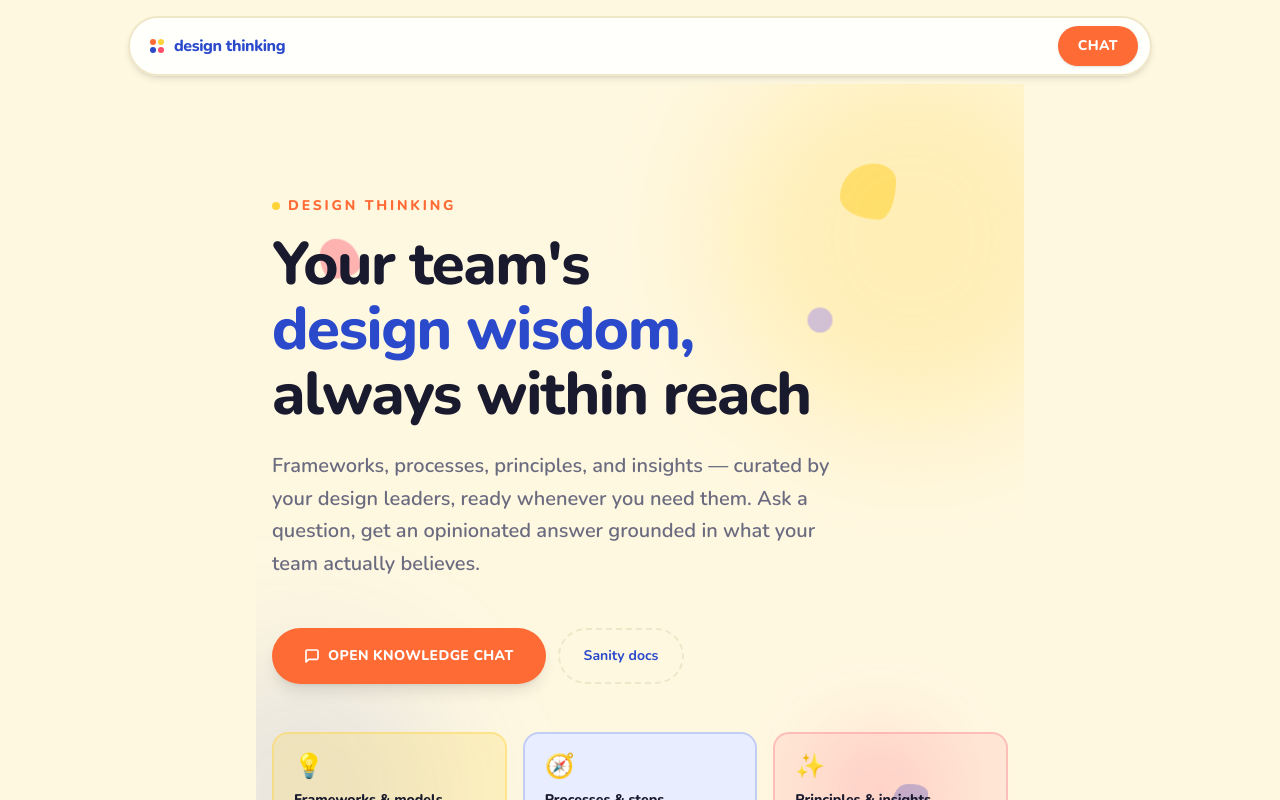
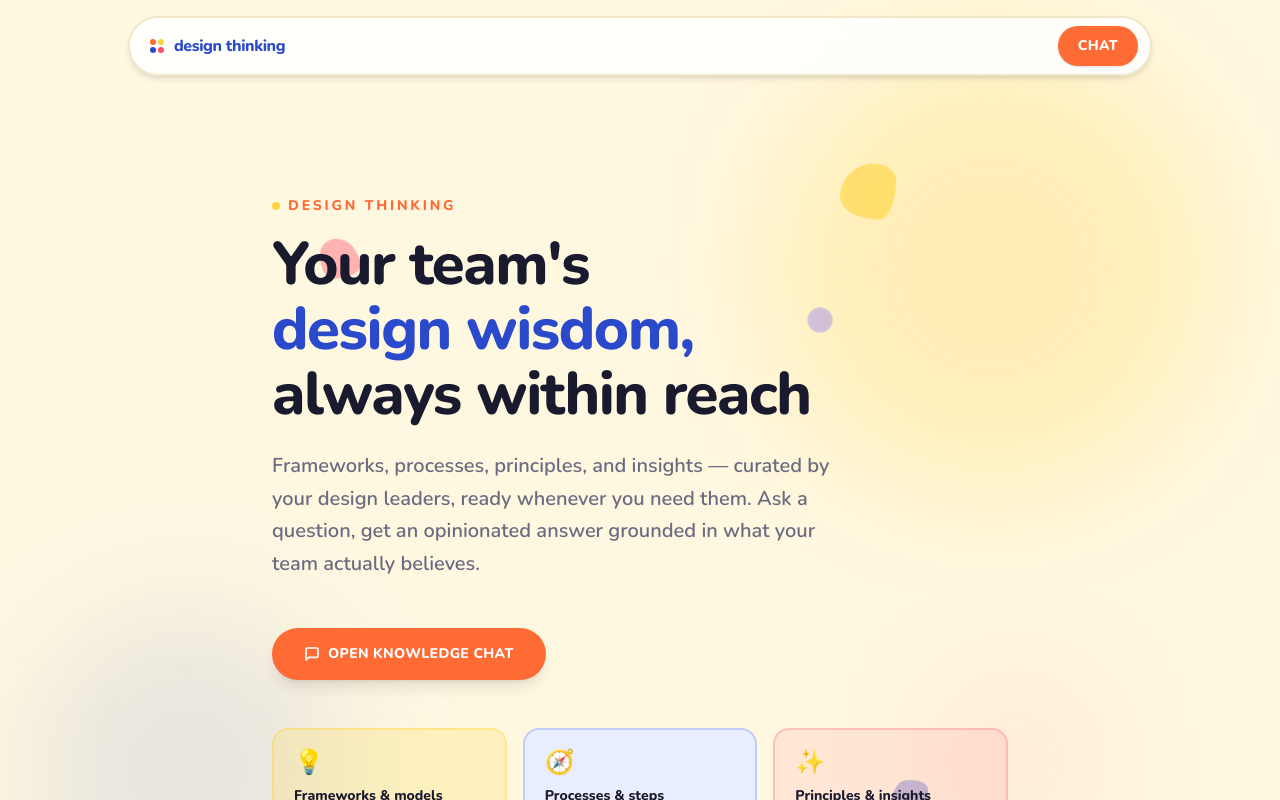
Before and after one commit to stuartwainstock/design-thinking, a Next.js app in the folder web/: page / in a window 1280 px wide. Shown: the top 800 px of the page. Built offline with nearby package versions, Linux system fonts and the light colour scheme.

Commit message:
style(web): full-bleed glow layers and overflow clipping
Wrap home/chat in sections with inset background blurs outside max-w.
Use overflow-x-clip to tame horizontal bleed. Move animated blobs on home
inside the content column; drop secondary Sanity docs CTA.

```diff
--- a/web/src/app/chat/page.tsx
+++ b/web/src/app/chat/page.tsx
@@ -9,17 +9,14 @@ export const metadata: Metadata = {
 export default function ChatPage() {
   const requiresAccessToken = Boolean(process.env.CHAT_ACCESS_TOKEN)
   return (
+    <section className="relative flex flex-1 flex-col overflow-x-clip">
+      {/* Full-bleed background glows */}
+      <div className="pointer-events-none absolute inset-0" aria-hidden>
+        <div className="bg-sunshine/20 absolute -top-8 right-[8%] size-64 rounded-full blur-3xl md:size-80" />
+        <div className="bg-brand/8 absolute bottom-20 left-[5%] size-48 rounded-full blur-3xl md:size-64" />
+      </div>
+
       <div className="relative mx-auto max-w-3xl flex-1 px-4 py-10 md:py-14">
-      {/* Decorative glows */}
-      <div
-        className="bg-sunshine/25 pointer-events-none absolute right-0 top-0 size-64 -translate-y-1/4 translate-x-1/4 rounded-full blur-3xl"
-        aria-hidden
-      />
-      <div
-        className="bg-brand/10 pointer-events-none absolute -left-12 bottom-24 size-40 rounded-full blur-3xl"
-        aria-hidden
-      />
-
         <header className="relative mb-8">
           <p className="text-cta flex items-center gap-2 text-xs font-extrabold uppercase tracking-[0.2em]">
             <span className="bg-sunshine inline-block size-1.5 rounded-full" aria-hidden />
@@ -35,5 +32,6 @@ export default function ChatPage() {
         </header>
         <ChatPanel requiresAccessToken={requiresAccessToken} />
       </div>
+    </section>
   )
 }
--- a/web/src/app/page.tsx
+++ b/web/src/app/page.tsx
@@ -1,17 +1,18 @@
 import Link from 'next/link'
 
-/* ── Decorative floating shapes ── */
-function FloatingShapes() {
+export default function Home() {
   return (
-    <div className="pointer-events-none absolute inset-0 overflow-hidden" aria-hidden>
-      {/* Large warm glow top-right */}
-      <div className="bg-sunshine/25 absolute -right-20 -top-10 size-72 rounded-full blur-3xl md:size-96" />
-      {/* Soft brand glow bottom-left */}
-      <div className="bg-brand/10 absolute -left-24 bottom-12 size-56 rounded-full blur-3xl md:size-72" />
-      {/* Pink accent blob */}
-      <div className="bg-pink/15 absolute right-8 bottom-32 size-32 rounded-full blur-2xl md:right-20" />
+    <section className="relative flex flex-1 flex-col overflow-x-clip">
+      {/* ── Full-bleed background glows (outside the max-w container) ── */}
+      <div className="pointer-events-none absolute inset-0" aria-hidden>
+        <div className="bg-sunshine/25 absolute -top-10 right-[5%] size-72 rounded-full blur-3xl md:size-[28rem]" />
+        <div className="bg-brand/10 absolute bottom-12 left-[2%] size-56 rounded-full blur-3xl md:size-80" />
+        <div className="bg-pink/12 absolute bottom-36 right-[15%] size-36 rounded-full blur-3xl" />
+      </div>
 
-      {/* Small floating shape accents */}
+    <div className="relative mx-auto flex max-w-3xl flex-1 flex-col gap-12 px-4 py-16 md:py-28">
+      {/* Small animated accent shapes (relative to content) */}
+      <div className="pointer-events-none absolute inset-0" aria-hidden>
         <div className="animate-float absolute right-12 top-28 md:right-32 md:top-20">
           <div className="bg-sunshine blob-1 size-10 opacity-60 md:size-14" />
         </div>
@@ -28,13 +29,6 @@ function FloatingShapes() {
           <div className="bg-purple size-4 rounded-full opacity-35 md:size-6" />
         </div>
       </div>
-  )
-}
-
-export default function Home() {
-  return (
-    <div className="relative mx-auto flex max-w-3xl flex-1 flex-col gap-12 px-4 py-16 md:py-28">
-      <FloatingShapes />
 
       {/* ── Hero ── */}
       <div className="relative">
@@ -75,14 +69,6 @@ export default function Home() {
           </svg>
           Open knowledge chat
         </Link>
-        <a
-          href="https://www.sanity.io/docs"
-          className="border-border-playful text-brand hover:bg-sunshine-wash hover-lift inline-flex items-center justify-center rounded-full border-2 border-dashed bg-transparent px-6 py-4 text-sm font-bold transition-all"
-          rel="noopener noreferrer"
-          target="_blank"
-        >
-          Sanity docs
-        </a>
       </div>
 
       {/* ── Feature hints ── */}
@@ -120,5 +106,6 @@ export default function Home() {
         ))}
       </div>
     </div>
+    </section>
   )
 }
```
Lines whose indentation alone changed are shown as unchanged.
